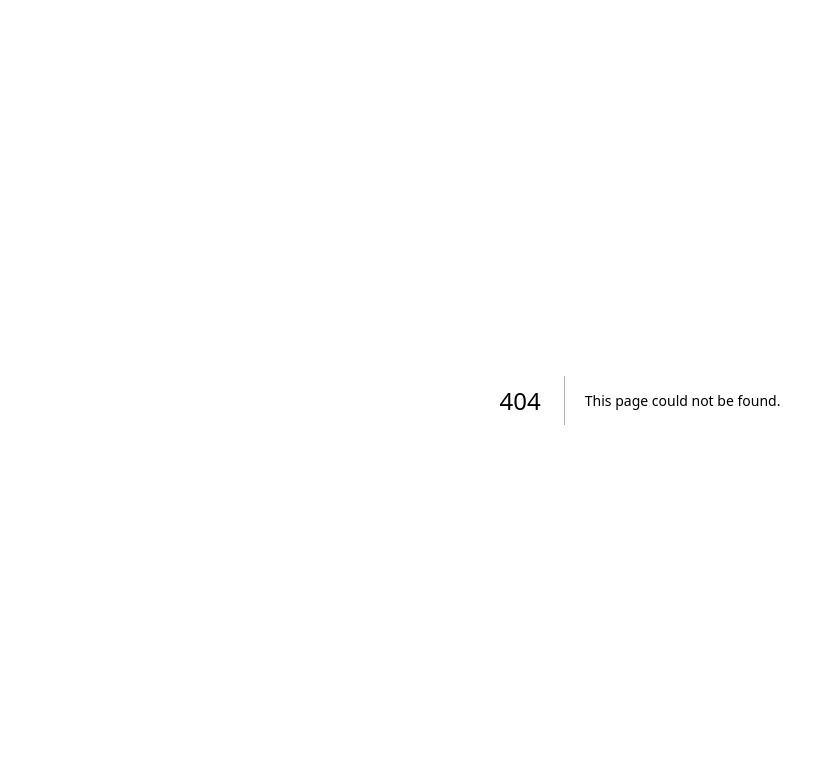
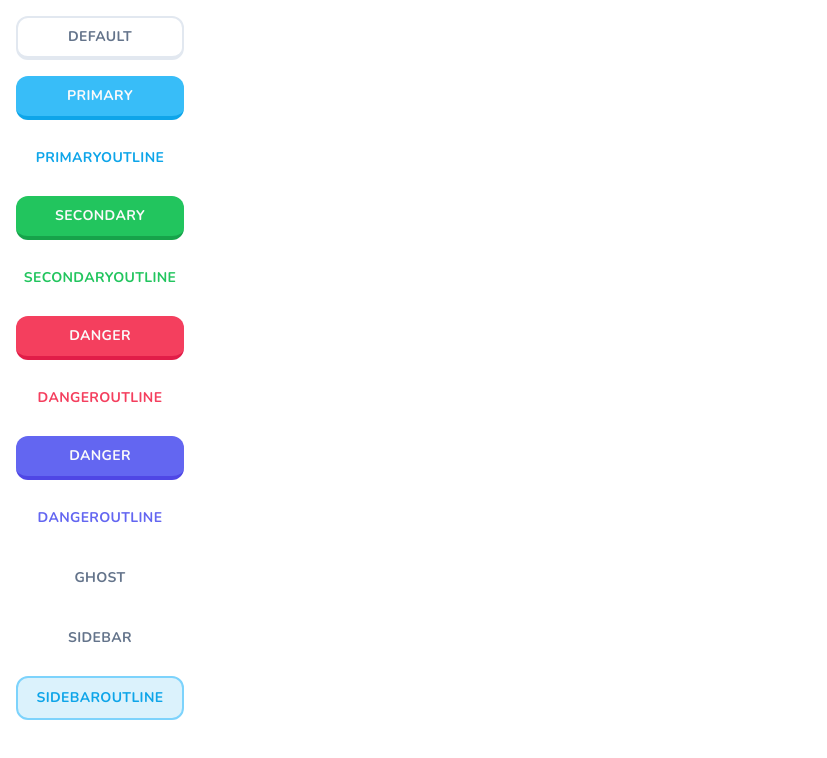
Before and after one commit to dangtna1/lingo, a Next.js app: page /buttons in a window 1280 px wide. Before the commit this address had no page. Shown: the top 758 px of the page, without its empty margins (0-827 px from the left). Built offline with nearby package versions, Linux system fonts and the light colour scheme.

Commit message:
build up layout

```diff
--- /dev/null
+++ b/app/(marketing)/footer.tsx
@@ -0,0 +1,9 @@
+const Footer = () => {
+    return (
+        <footer className="hidden lg:block h-20 w-full border-t-2 border-slate-200 p-2">
+            Footer
+        </footer>
+    )
+}
+
+export default Footer;
--- /dev/null
+++ b/app/(marketing)/header.tsx
@@ -0,0 +1,9 @@
+const Header = () => {
+    return (
+        <header className="h-20 w-full border-b-2 border-slate-200 px-4">
+            Header
+        </header>
+    )
+}
+
+export default Header;
--- /dev/null
+++ b/app/(marketing)/layout.tsx
@@ -0,0 +1,20 @@
+import Footer from "./footer"
+import Header from "./header"
+
+type Props = {
+    children: React.ReactNode,
+}
+
+const MarketingLayout = ({children}: Props) => {
+    return (
+        <div className="min-h-screen flex flex-col">
+            <Header />
+            <main className="flex-1 flex flex-col items-center justify-center">
+                {children}
+            </main>
+            <Footer />
+        </div>
+    )
+}
+
+export default MarketingLayout
--- a/app/page.tsx
+++ b/app/(marketing)/page.tsx
@@ -1,5 +1,3 @@
-import { Button } from "@/components/ui/button";
-
 export default function Home() {
   return (
     <div>
--- /dev/null
+++ b/app/buttons/page.tsx
@@ -0,0 +1,22 @@
+import { Button } from "@/components/ui/button";
+
+const ButtonsPage = () => {
+    return (
+        <div className="flex flex-col max-w-[200px] space-y-4 p-4">
+            <Button>Default</Button>
+            <Button variant='primary'>Primary</Button>
+            <Button variant='primaryOutline'>PrimaryOutline</Button>
+            <Button variant='secondary'>Secondary</Button>
+            <Button variant='secondaryOutline'>SecondaryOutline</Button>
+            <Button variant='danger'>Danger</Button>
+            <Button variant='dangerOutline'>DangerOutline</Button>
+            <Button variant='super'>Danger</Button>
+            <Button variant='superOutline'>DangerOutline</Button>
+            <Button variant='ghost'>Ghost</Button>
+            <Button variant='sidebar'>Sidebar</Button>
+            <Button variant='sidebarOutline'>SidebarOutline</Button>
+        </div>
+    )
+}
+
+export default ButtonsPage;
--- a/components/ui/button.tsx
+++ b/components/ui/button.tsx
@@ -5,26 +5,29 @@
 import { cn } from "@/lib/utils"
 
 const buttonVariants = cva(
-  "inline-flex items-center justify-center whitespace-nowrap rounded-md text-sm font-medium transition-colors focus-visible:outline-none focus-visible:ring-1 focus-visible:ring-ring disabled:pointer-events-none disabled:opacity-50",
+  "inline-flex items-center justify-center whitespace-nowrap rounded-xl text-sm font-bold transition-colors focus-visible:outline-none focus-visible:ring-1 focus-visible:ring-ring disabled:pointer-events-none disabled:opacity-50 uppercase tracking-wide",
   {
     variants: {
       variant: {
-        default:
-          "bg-primary text-primary-foreground shadow hover:bg-primary/90",
-        destructive:
-          "bg-destructive text-destructive-foreground shadow-sm hover:bg-destructive/90",
-        outline:
-          "border border-input bg-background shadow-sm hover:bg-accent hover:text-accent-foreground",
-        secondary:
-          "bg-secondary text-secondary-foreground shadow-sm hover:bg-secondary/80",
-        ghost: "hover:bg-accent hover:text-accent-foreground",
-        link: "text-primary underline-offset-4 hover:underline",
+        default: "bg-white text-black border-slate-200 border-2 border-b-4 active:border-b-2 hover:bg-slate-100 text-slate-500",
+        primary: "bg-sky-400 text-primary-foreground hover:bg-sky-400/90 border-sky-500 border-b-4 active:border-b-0",
+        primaryOutline: "bg-white text-sky-500 hover:bg-slate-100",
+        secondary: "bg-green-500 text-primary-foreground hover:bg-green-500/90 border-green-600 border-b-4 active:border-b-0",
+        secondaryOutline: "bg-white text-green-500 hover:bg-slate-100",
+        danger: "bg-rose-500 text-primary-foreground hover:bg-rose-500/90 border-rose-600 border-b-4 active:border-b-0",
+        dangerOutline: "bg-white text-rose-500 hover:bg-slate-100",
+        super: "bg-indigo-500 text-primary-foreground hover:bg-indigo-500/90 border-indigo-600 border-b-4 active:border-b-0",
+        superOutline: "bg-white text-indigo-500 hover:bg-slate-100",
+        ghost: 'bg-transparent text-slate-500 border-transparent border-0 hover:bg-slate-100',
+        sidebar: "bg-transparent text-slate-500 border-2 border-transparent hover:bg-slate-100 border-2 transition-none",
+        sidebarOutline: "bg-sky-500/15 text-sky-500 border-sky-300 border-2 hover:bg-sky-500/20 transition-none",
       },
       size: {
-        default: "h-9 px-4 py-2",
-        sm: "h-8 rounded-md px-3 text-xs",
-        lg: "h-10 rounded-md px-8",
-        icon: "h-9 w-9",
+        default: "h-11 px-4 py-2",
+        sm: "h-9 px-3 text-xs",
+        lg: "h-12 px-8",
+        icon: "h-10 w-10",
+        rounded: "rounded-full",
       },
     },
     defaultVariants: {
@@ -36,7 +39,7 @@
 
 export interface ButtonProps
   extends React.ButtonHTMLAttributes<HTMLButtonElement>,
-    VariantProps<typeof buttonVariants> {
+  VariantProps<typeof buttonVariants> {
   asChild?: boolean
 }
 
```
